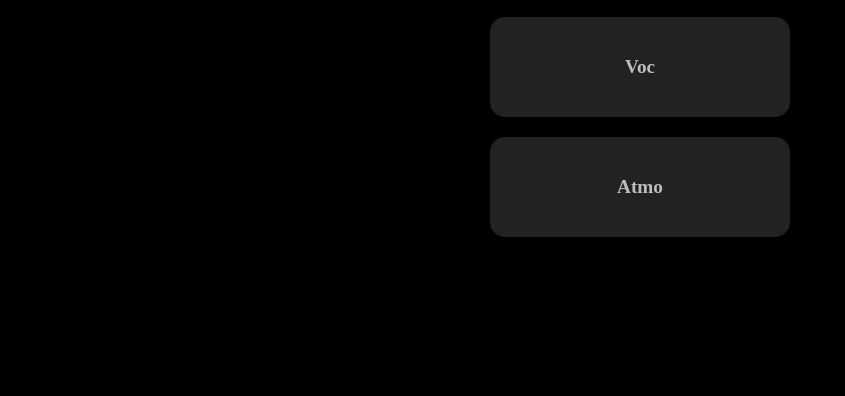
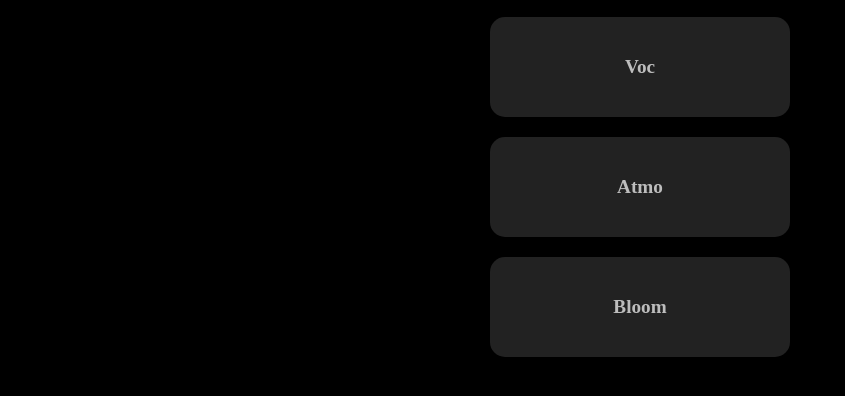
Before and after one commit to microintel/apibased, a plain HTML site: page index.html in a window 1280 px wide. Shown: the part 342-738 px from the top of the page, without its empty margins (0-845 px from the left). Drawn offline with Linux system fonts and the light colour scheme.

Commit message:
Update index.html

```diff
--- a/index.html
+++ b/index.html
@@ -21,6 +21,11 @@
 
     </div>
 
+   <div onclick="location.href='https://microintel.github.io/Investment-tracker'" class="car">
+    <h2> Bloom </h2>
+
+   </div>
+
   </div>
 
 </body>
```
